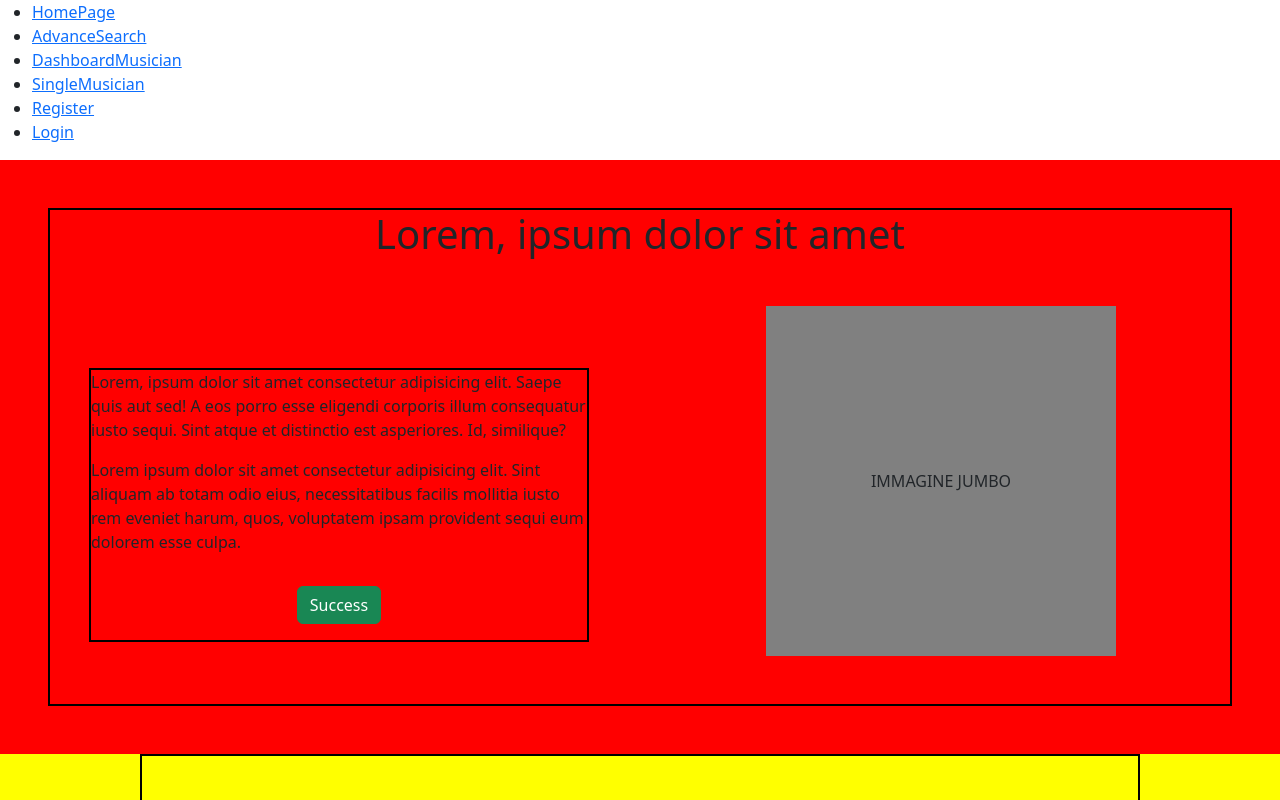
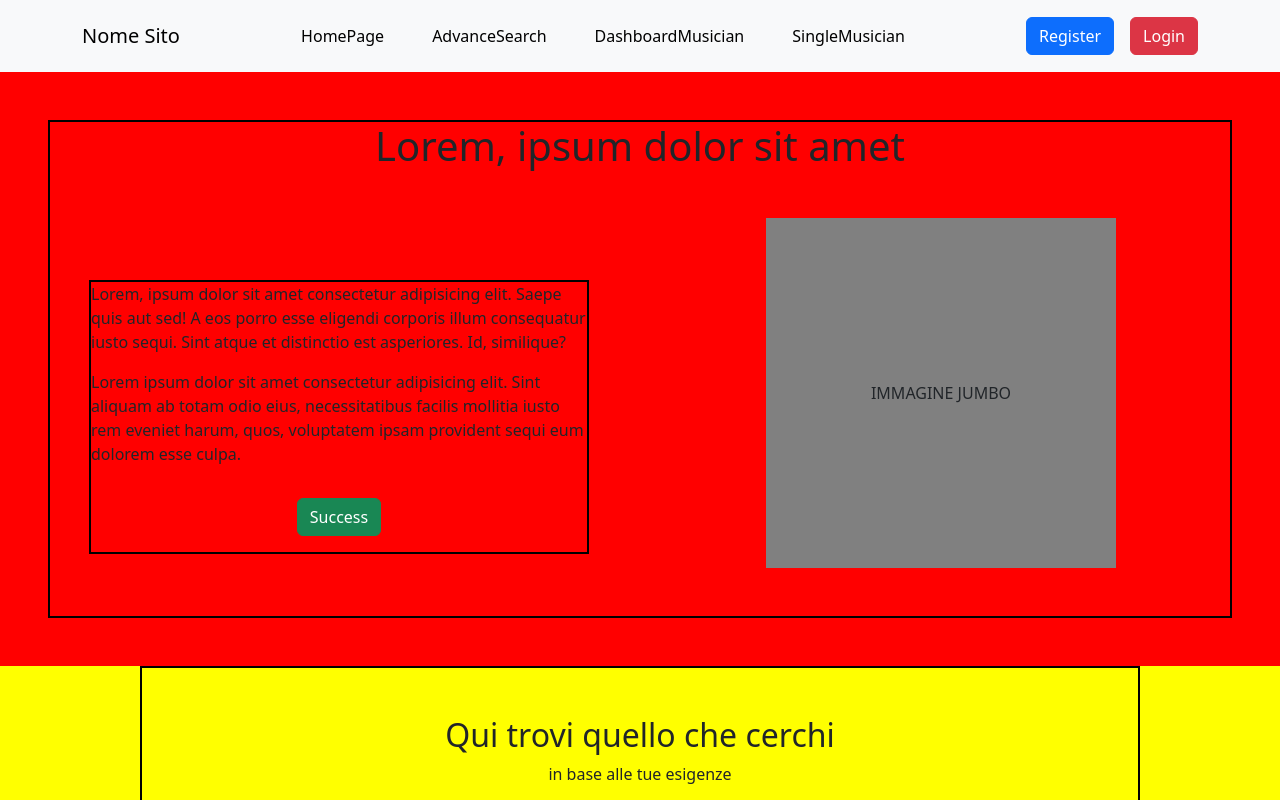
Before and after one commit to DanielMarella/progetto-finale-front-end, a Vue app: page / in a window 1280 px wide. Shown: the top 800 px of the page. Built offline with nearby package versions, Linux system fonts and the light colour scheme.

Commit message:
make a responsive  nav-bar

```diff
--- a/src/components/HeaderApp.vue
+++ b/src/components/HeaderApp.vue
@@ -1,5 +1,5 @@
-<template >
-    <nav>
+<template>
+    <!-- <nav>
         <ul>
             <li v-for="link in links">
                 <router-link :to="link.route">
@@ -7,7 +7,71 @@
                 </router-link>
             </li>
         </ul>
-    </nav>
+    </nav> -->
+
+
+    <!-- navbar -->
+<nav class="navbar navbar-expand-lg bg-body-tertiary">
+    <div class="container">
+
+        <!-- logo -->
+        <a class="navbar-brand" href="#">Nome Sito</a>
+
+        <!-- Toggle btn -->
+        <button class="navbar-toggler" type="button" data-bs-toggle="offcanvas" data-bs-target="#offcanvasNavbar" aria-controls="offcanvasNavbar" aria-label="Toggle navigation">
+        <span class="navbar-toggler-icon"></span>
+        </button>
+
+            <!-- sidebar -->
+        <div class="sidebar offcanvas offcanvas-start" tabindex="-1" id="offcanvasNavbar" aria-labelledby="offcanvasNavbarLabel">
+
+            <!-- sidebar header -->
+            <div class="offcanvas-header text-white border-bottom">
+                <h5 class="offcanvas-title" id="offcanvasNavbarLabel">Nome Sito</h5>
+                <button type="button" class="btn-close btn-close-white shadow-none" data-bs-dismiss="offcanvas" aria-label="Close"></button>
+            </div>
+
+                <!-- sidebar body -->
+            <div class="offcanvas-body d-flex flex-column flex-lg-row p-4 p-lg-0">
+                <ul class="navbar-nav justify-content-center align-items-center flex-grow-1 pe-3">
+                    <li class="nav-item mx-2 my-3" v-for="link in links">
+                        <router-link :to="link.route" class="text-black text-decoration-none px-3">
+                        {{ link.name }}
+                        </router-link>
+                    </li>
+                </ul>
+                <div class="d-flex justify-content-center  align-items-center">
+                    <ul class="d-flex flex-column  flex-lg-row m-0 gap-3 p-0">
+                        <li v-for="(link, index) in logLinks" class="list-unstyled">
+                            <router-link :to="link.route" class="text-black text-decoration-none">
+                                <button class="btn btn-small btn-primary" v-if="index===0">{{ link.name}}</button>
+                                <button class="btn btn-small btn-danger" v-if="index===1">{{ link.name}}</button>
+
+                            </router-link>
+                        </li>
+                    </ul>
+
+                </div>
+
+            </div>
+        </div>
+    </div>
+</nav>
+
+
+
+
+
+
+
+
+
+
+
+
+
+
+
 </template>
 
 
@@ -35,6 +99,9 @@ export default {
                     route: './SingleMusician',
                     name: 'SingleMusician'
                 },
+            ],
+
+            logLinks:[
                 {
                     route: './Register',
                     name: 'Register'
@@ -55,6 +122,12 @@ export default {
 
 
 
-<style lang="scss">
+<style lang="scss" scoped>
 
+    @media (max-width: 991px) {
+        .sidebar{
+            background-color: rgba(255, 255, 255, .15);
+            backdrop-filter: blur(10px);
+        }
+    }
 </style>
```
